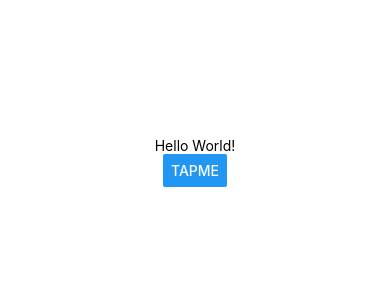
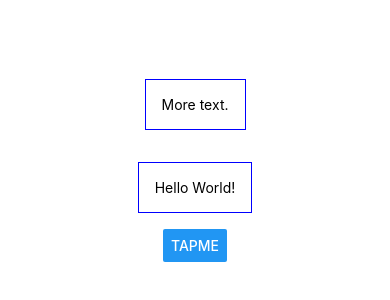
Before and after one commit to vandajay/goal-tracker, a React Native app: screen / in a window 390 px wide. Shown: the part 260-560 px from the top of the page. Built offline with nearby package versions, Linux system fonts and the light colour scheme.

Commit message:
fix styles

```diff
--- a/App.js
+++ b/App.js
@@ -17,7 +17,16 @@ Root component for a UI that React Native uses
 export default function App() {
   return (
     <View style={styles.container}>
-      <Text>Hello World!</Text>
+      <View>
+        <Text
+          style={styles.dummyText}
+        >
+          More text.</Text>
+      </View>
+      <Text
+        style={styles.dummyText}
+      >
+        Hello World!</Text>
       <Button title='TapME'/>
       <StatusBar style="auto" />
     </View>
@@ -35,4 +44,10 @@ const styles = StyleSheet.create({
     alignItems: 'center',
     justifyContent: 'center',
   },
+  dummyText: {
+    margin: 16,
+    borderWidth: 1,
+    borderColor: 'blue',
+    padding: 16
+  }
 });
```
